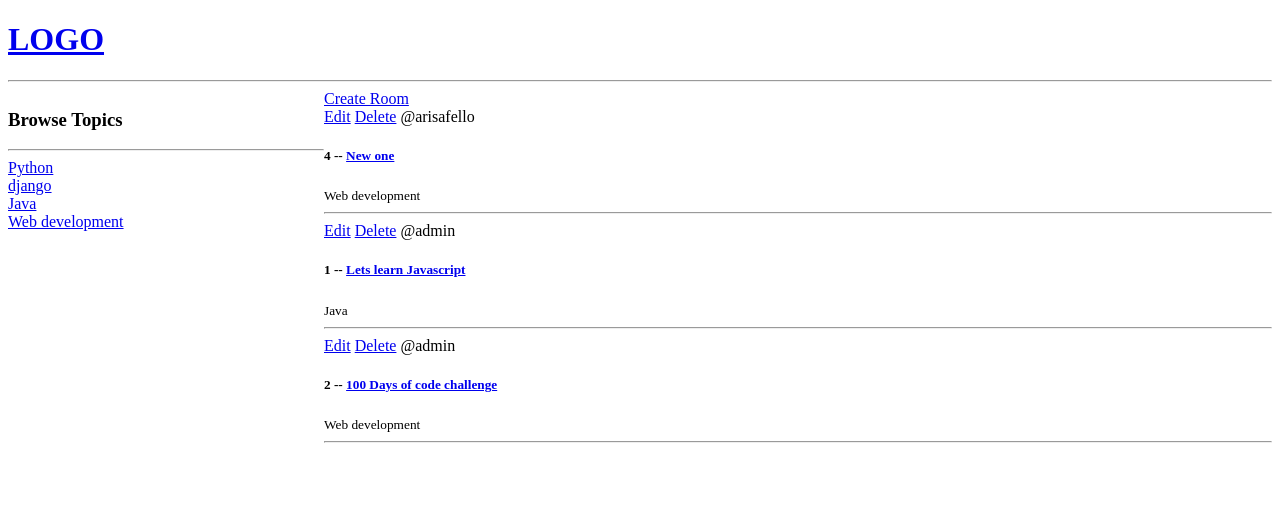
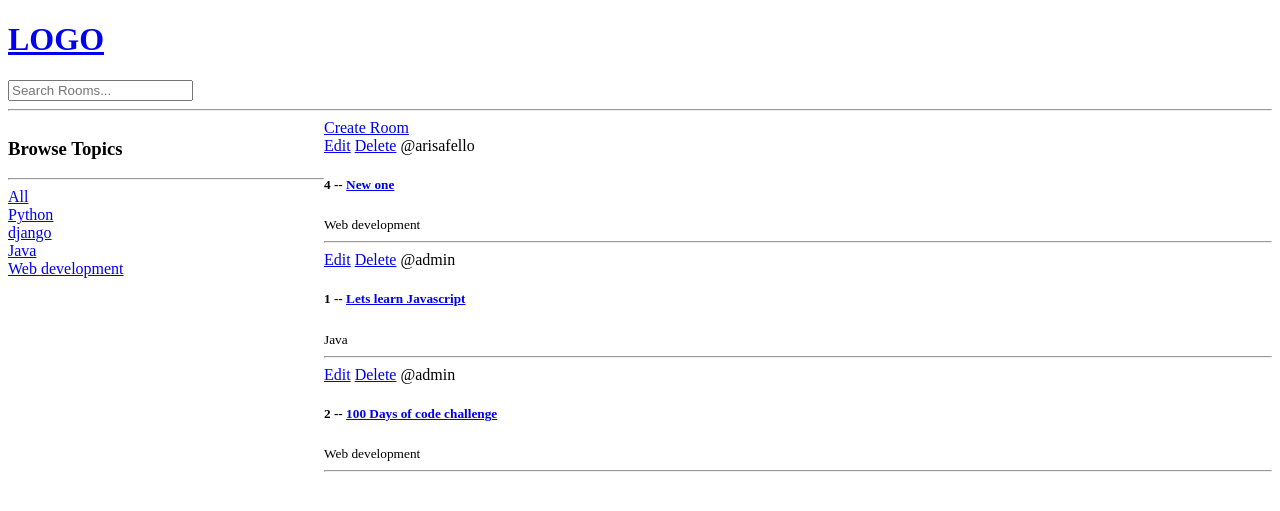
Before and after one commit to Arisfello/New-django, a Django app: page / in a window 1280 px wide. Shown: the top 511 px of the page. Run offline with Django 4.2, Linux system fonts and the light colour scheme; data comes from the database, SQL or seed files in the repository.

Commit message:
Adding search bar

```diff
--- a/base/templates/base/home.html
+++ b/base/templates/base/home.html
@@ -18,7 +18,9 @@
     <div>
         <h3>Browse Topics</h3>
         <hr>
-
+            <div>
+                <a href="{% url 'home' %}">All</a>
+            </div>
         {% for topic in topics %}
             <div>
                 <a href="{% url 'home' %}?q={{ topic.name }}">{{topic.name}}</a>
--- a/base/views.py
+++ b/base/views.py
@@ -4,7 +4,8 @@ from .forms import RoomForm
 
 
 def home(request):
-    rooms = Room.objects.all()
+    q = request.GET.get('q') if request.GET.get('q') != None else ''
+    rooms = Room.objects.filter(topic__name__icontains=q)
 
     topics = Topic.objects.all()
     context = {'rooms': rooms, 'topics': topics}
--- a/templates/navbar.html
+++ b/templates/navbar.html
@@ -1,6 +1,10 @@
 <a href="/">
     <h1>LOGO</h1>
 </a>
+<form method="GET" action="{% url 'home' %}">
+    <input type="text" name="q" placeholder="Search Rooms..."/>
+</form>
+
 <hr>
 
 
```
